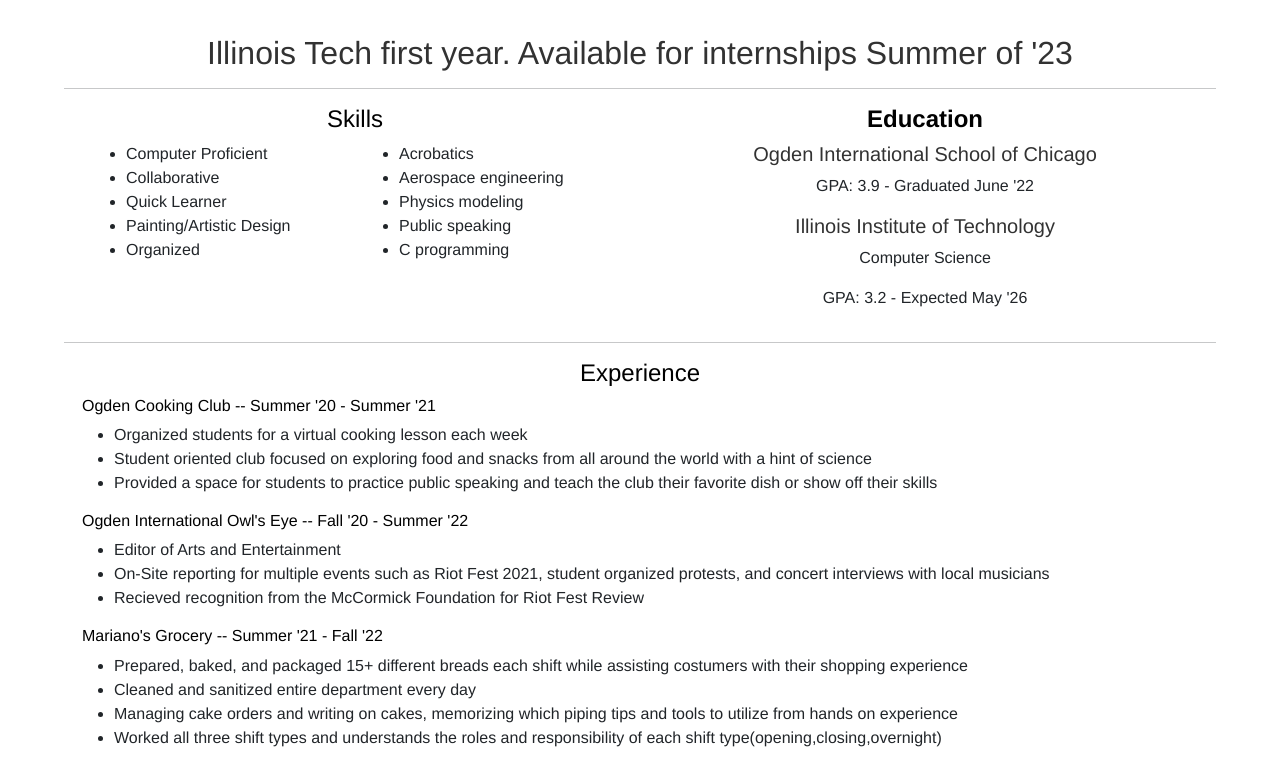
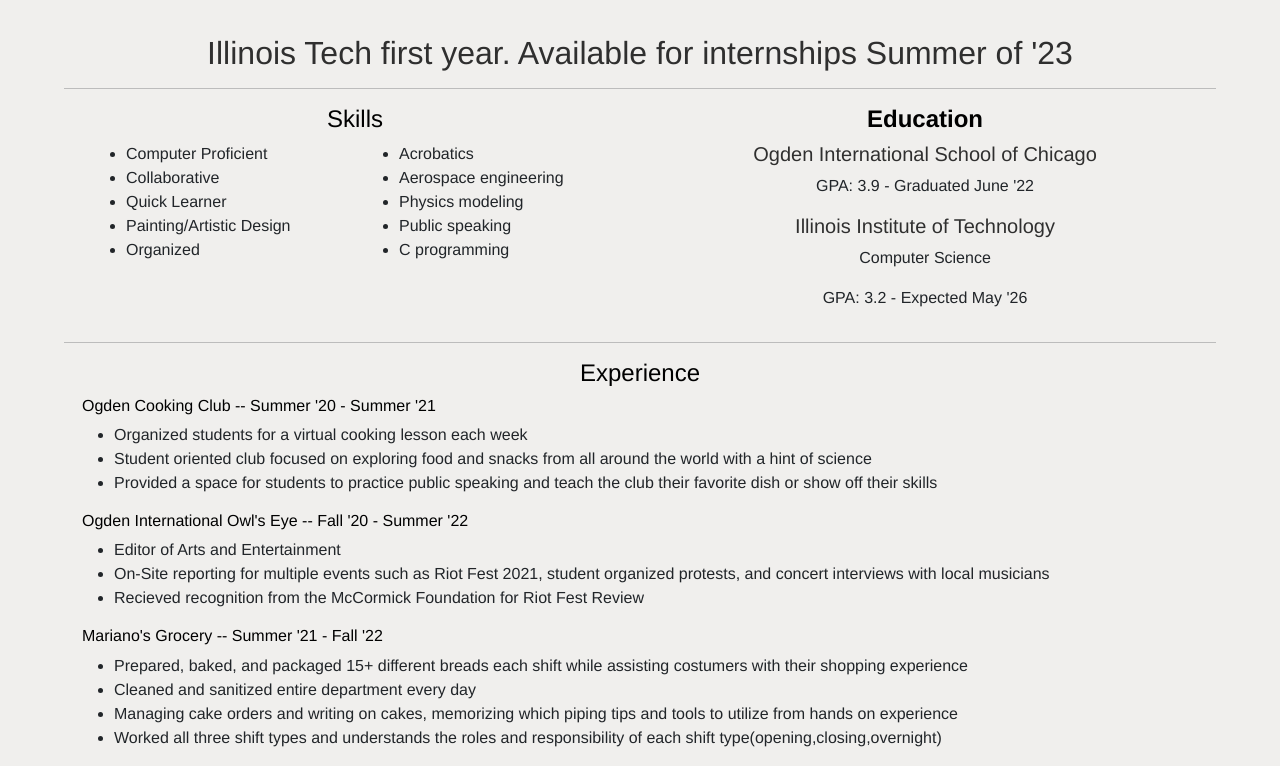
Before and after one commit to srrod19/sasha-r-resume, a plain HTML site: page index.html in a window 1280 px wide. Shown: the part 86-852 px from the top of the page. Drawn offline with nearby package versions, Linux system fonts and the light colour scheme.

Commit message:
changed font and bkgrd colors

```diff
--- a/stylesheet.css
+++ b/stylesheet.css
@@ -1,5 +1,5 @@
 body {
-    background-color: #ffffff;
+    background-color: #f0efed;
     font-family: "Helvetica Neue", Helvetica, Arial, "Lucida Grande", sans-serif;
 }
 
```
